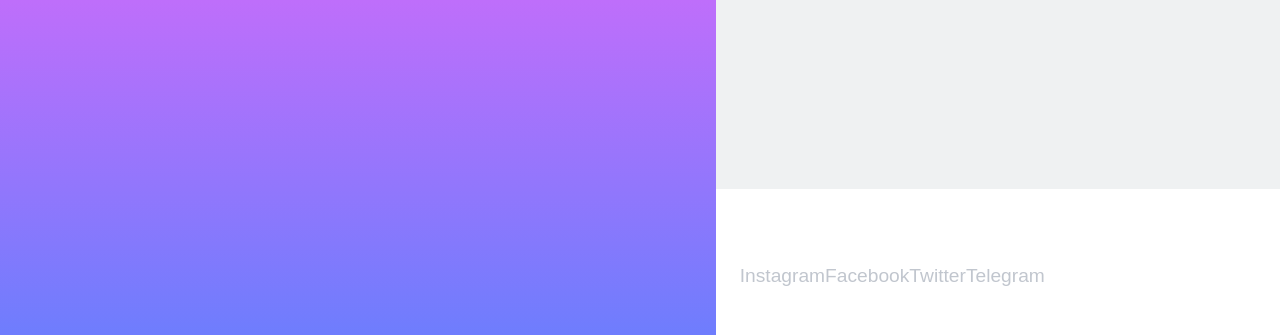
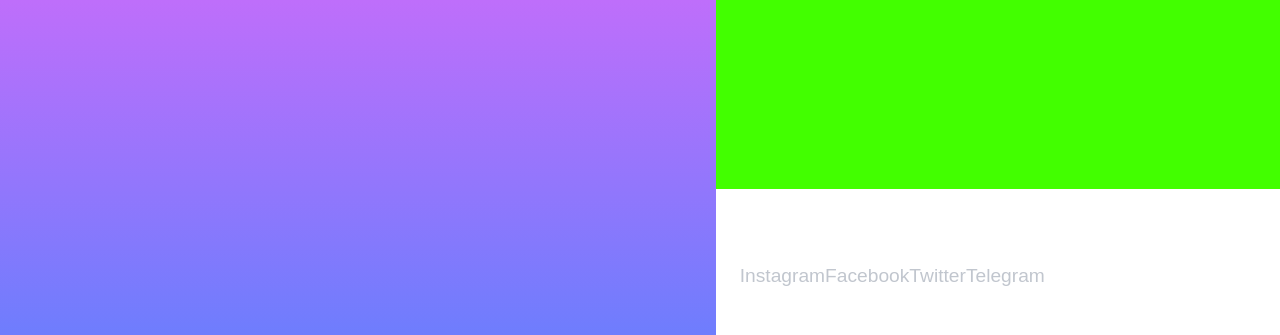
Before and after one commit to Ajid28/Latihan2, a plain HTML site: page profil.html in a window 1280 px wide. Shown: the part 565-900 px from the top of the page. Drawn offline with Linux system fonts and the light colour scheme.

Commit message:
update style.css

```diff
--- a/style.css
+++ b/style.css
@@ -4,7 +4,7 @@
 }
 
 body {
-  background-color: #eff1f2;
+  background-color: #42ff00;
   font-family: sans-serif;
 }
 
```
